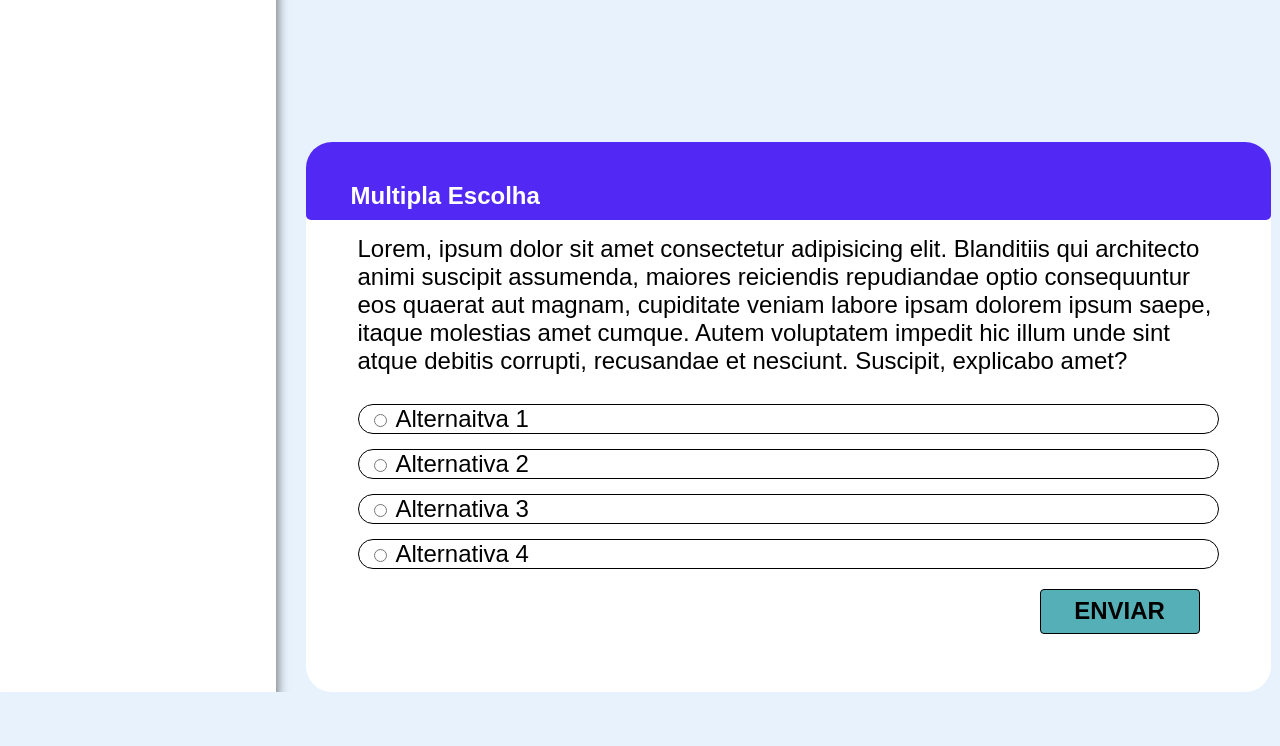
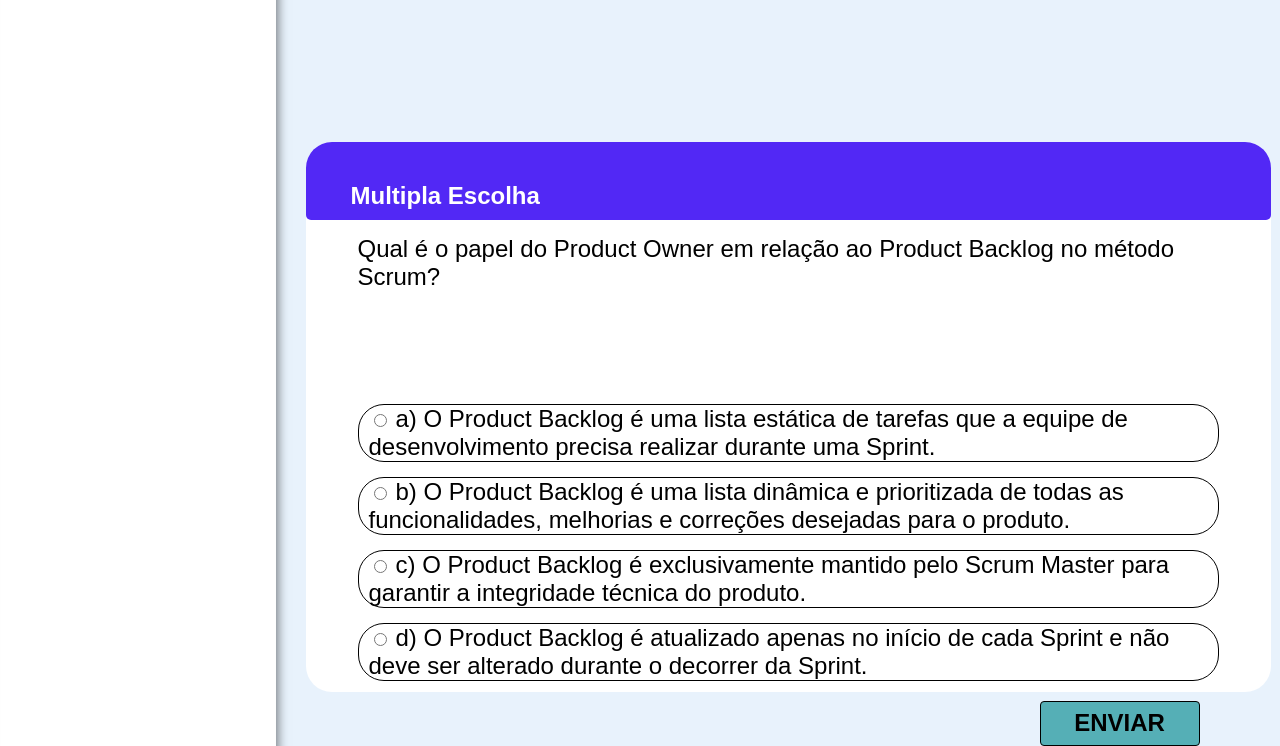
Before and after one commit to AvyaAquino/ADS-1-SEM-API, a Flask app: page /productBacklog in a window 1280 px wide. Shown: the part 2966-3712 px from the top of the page. Before the commit the page ends 3658 px from the top, so only its background shows below. Run offline with Flask 3, Linux system fonts and the light colour scheme; some libraries are stand-ins or nearby versions.

Commit message:
docs: Adicionando texto questionário de Product Backlog

```diff
--- a/src/templates/Artefatos/productBacklog.html
+++ b/src/templates/Artefatos/productBacklog.html
@@ -236,29 +236,29 @@
             </div>
 
             <div class="perguntasTexto">
-                Lorem, ipsum dolor sit amet consectetur adipisicing elit. Blanditiis qui architecto animi suscipit assumenda, maiores reiciendis repudiandae optio consequuntur eos quaerat aut magnam, cupiditate veniam labore ipsam dolorem ipsum saepe, itaque molestias amet cumque. Autem voluptatem impedit hic illum unde sint atque debitis corrupti, recusandae et nesciunt. Suscipit, explicabo amet?
+                Qual é o papel do Product Owner em relação ao Product Backlog no método Scrum?
             </div>
 
             <div class="perguntasAlternativas">
                 <form>
                     <div class="alternativas errada">
                         <input type="radio" name="resp">
-                        <label>Alternaitva 1</label><br>
+                        <label>a) O Product Backlog é uma lista estática de tarefas que a equipe de desenvolvimento precisa realizar durante uma Sprint.</label><br>
+                    </div>
+
+                    <div class="alternativas" id="certa">
+                        <input type="radio" name="resp">
+                        <label>b) O Product Backlog é uma lista dinâmica e prioritizada de todas as funcionalidades, melhorias e correções desejadas para o produto.</label><br>
                     </div>
 
                     <div class="alternativas errada">
                         <input type="radio" name="resp">
-                        <label>Alternativa 2</label><br>
+                        <label>c) O Product Backlog é exclusivamente mantido pelo Scrum Master para garantir a integridade técnica do produto.</label><br>
                     </div>
 
                     <div class="alternativas errada">
                         <input type="radio" name="resp">
-                        <label>Alternativa 3</label><br>
-                    </div>
-
-                    <div class="alternativas" id="certa">
-                        <input type="radio" name="resp">
-                        <label>Alternativa 4</label><br>
+                        <label>d) O Product Backlog é atualizado apenas no início de cada Sprint e não deve ser alterado durante o decorrer da Sprint.</label><br>
                     </div>
                   </form>
             </div>
```
